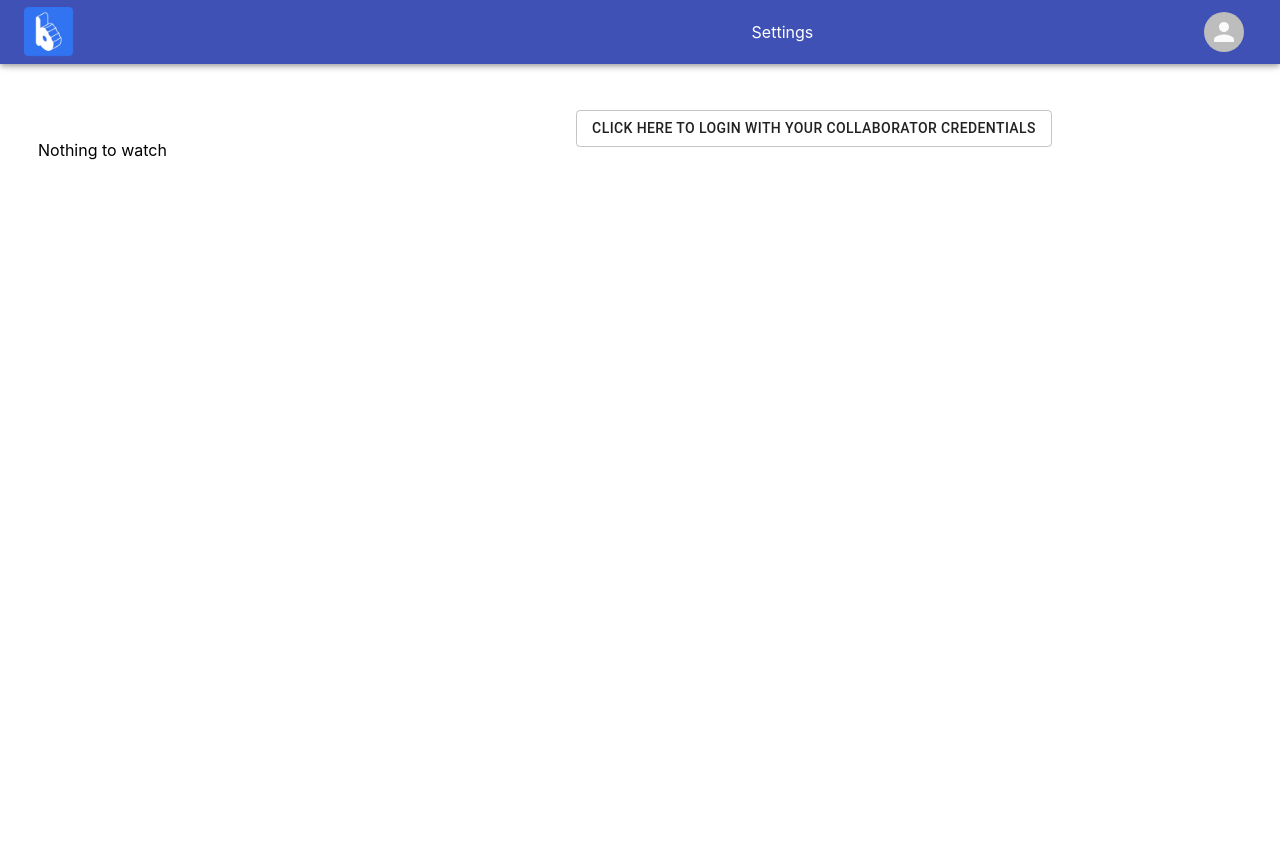
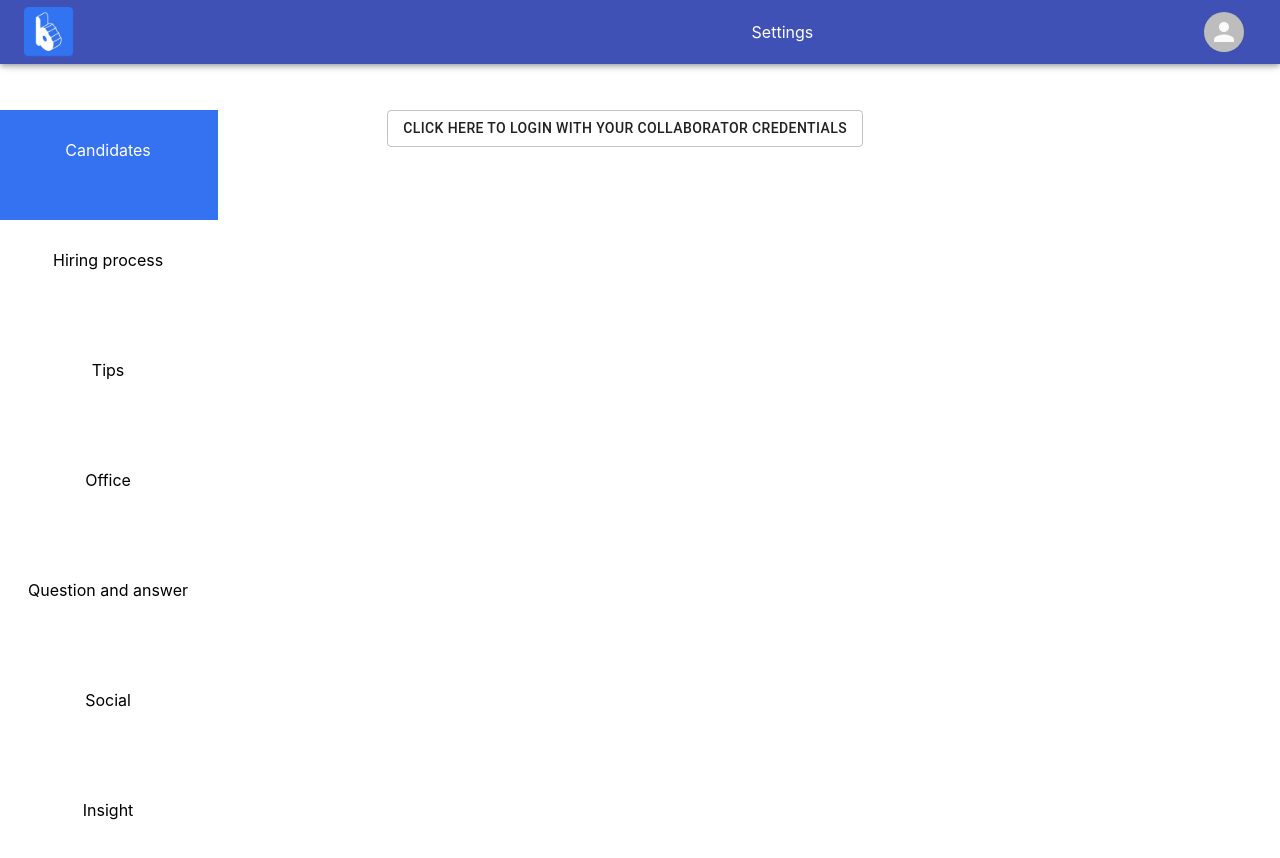
Before and after one commit to ilies-bel/Breadcrumbs-app-employer, a Next.js app in the folder breadcrumbs-app-employer/: page / in a window 1280 px wide. Shown: the top 858 px of the page. Built offline with nearby package versions, Linux system fonts and the light colour scheme; no server answers.

Commit message:
Les éméments de la sidebar changent de couleur lorsque l'on clique dessus

```diff
--- a/breadcrumbs-app-employer/components/BottomLink.jsx
+++ b/breadcrumbs-app-employer/components/BottomLink.jsx
@@ -16,11 +16,11 @@ class BottomLink extends React.Component {
         }
         this.handleClick = () => {
             console.log("clicked")
-            this.setState((state) => {
-                state.selected = !state.selected
-            })
-            ///console.log(this.state.selected)
+            this.props.onChange(this.props.index)
         }
+    }
+    componentDidUpdate(prevProps, prevState, snapshot) {
+        this.props.selected !== prevProps.selected && this.setState({selected: this.props.selected})
     }
 
     render (){
--- a/breadcrumbs-app-employer/components/Layout/BottomNavigation.jsx
+++ b/breadcrumbs-app-employer/components/Layout/BottomNavigation.jsx
@@ -18,31 +18,40 @@ class BottomNav extends React.Component {
         this.state = {
             value: 0,
             setValue: () => {},
-            data: null
+            data: null,
+            selectedTab: [1,0,0,0,0,0,0],
+            selectedIndex: 0
         }
-        const handleChange = (event, newValue) => {
-            //history.push(newValue);
-            this.state.setValue(newValue);
-        };
+
     }
     componentDidMount() {
         const session = getSession().then(response => { this.setState({data: response }) })
     }
 
     render () {
-        const { data } = this.state;
+        const data = this.state;
+        const selectedTab=data.selectedTab;
+        const handleChange = (n) => {
+            let tempTab = [];
+            let count = 0;
+            for(let s of selectedTab) {
+                count === n ? tempTab.push(1) : tempTab.push(0);
+                count++;
+            }
+            this.setState({selectedTab: tempTab});
+        };
+
         if(data) {
         return(
         <div className="bar">
-            <BottomLink selected={true}><Link href={CANDIDATES}>{CANDIDATES_LABEL}</Link> </BottomLink>
-            <BottomLink selected={true}><Link href={HIRING_PROCESS}>{HIRING_PROCESS_LABEL}</Link> </BottomLink>
-            <BottomLink selected={true}><Link href={TIPS}>{TIPS_LABEL}</Link> </BottomLink>
-            <BottomLink><Link href={OFFICE}>{OFFICE_LABEL}</Link> </BottomLink>
-            <BottomLink><Link href={AMBASSADORS}>{AMBASSADORS_LABEL}</Link> </BottomLink>
-            <BottomLink><Link href={SOCIAL}>{SOCIAL_LABEL}</Link> </BottomLink>
-            <BottomLink><Link href={INSIGHT}>{INSIGHT_LABEL}</Link> </BottomLink>
-
-
+            {/*//TODO: refactoring avec un arary.map()*/}
+            <BottomLink selected={selectedTab[0]} index={0} onChange={handleChange}><Link href={CANDIDATES}>{CANDIDATES_LABEL}</Link> </BottomLink>
+            <BottomLink selected={selectedTab[1]} index={1} onChange={handleChange}><Link href={HIRING_PROCESS}>{HIRING_PROCESS_LABEL}</Link> </BottomLink>
+            <BottomLink selected={selectedTab[2]} index={2} onChange={handleChange}><Link href={TIPS}>{TIPS_LABEL}</Link> </BottomLink>
+            <BottomLink selected={selectedTab[3]} index={3} onChange={handleChange}><Link href={OFFICE}>{OFFICE_LABEL}</Link> </BottomLink>
+            <BottomLink selected={selectedTab[4]} index={4} onChange={handleChange}><Link href={AMBASSADORS}>{AMBASSADORS_LABEL}</Link> </BottomLink>
+            <BottomLink selected={selectedTab[5]} index={4} onChange={handleChange}><Link href={SOCIAL}>{SOCIAL_LABEL}</Link> </BottomLink>
+            <BottomLink selected={selectedTab[6]} index={4} onChange={handleChange}><Link href={INSIGHT}>{INSIGHT_LABEL}</Link> </BottomLink>
 
             <style jsx>{`
                 .bar {
--- a/breadcrumbs-app-employer/package.json
+++ b/breadcrumbs-app-employer/package.json
@@ -5,7 +5,7 @@
   "scripts": {
     "dev": "next dev -p 3000",
     "build": "next build",
-    "start": "next start -p 3000"
+    "start": "next start -p 3001"
   },
   "dependencies": {
     "@devexpress/dx-react-core": "2.7.4",
```
Also changed, not shown: 1 other file (tests, documents, lock files or other folders).
